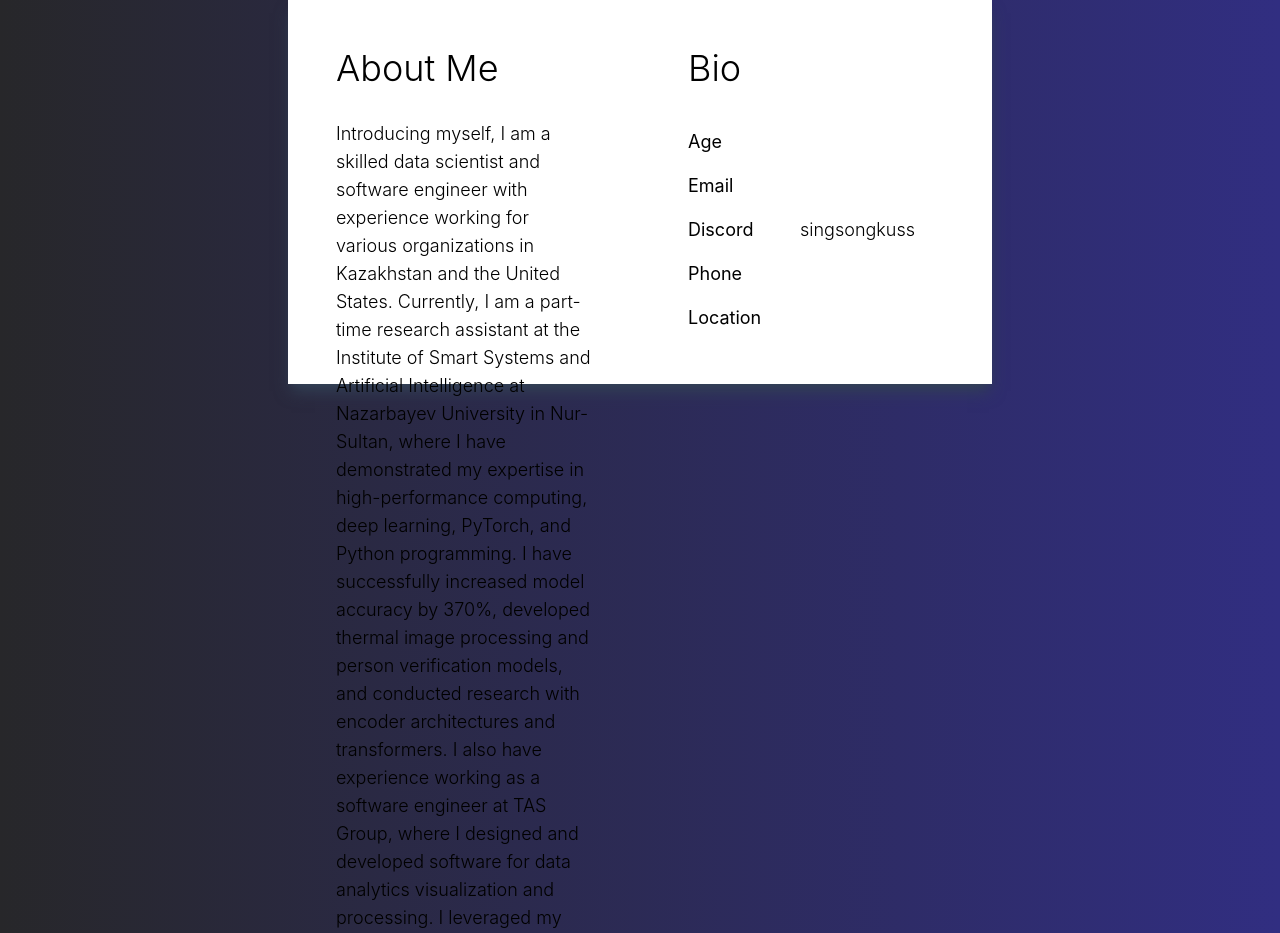
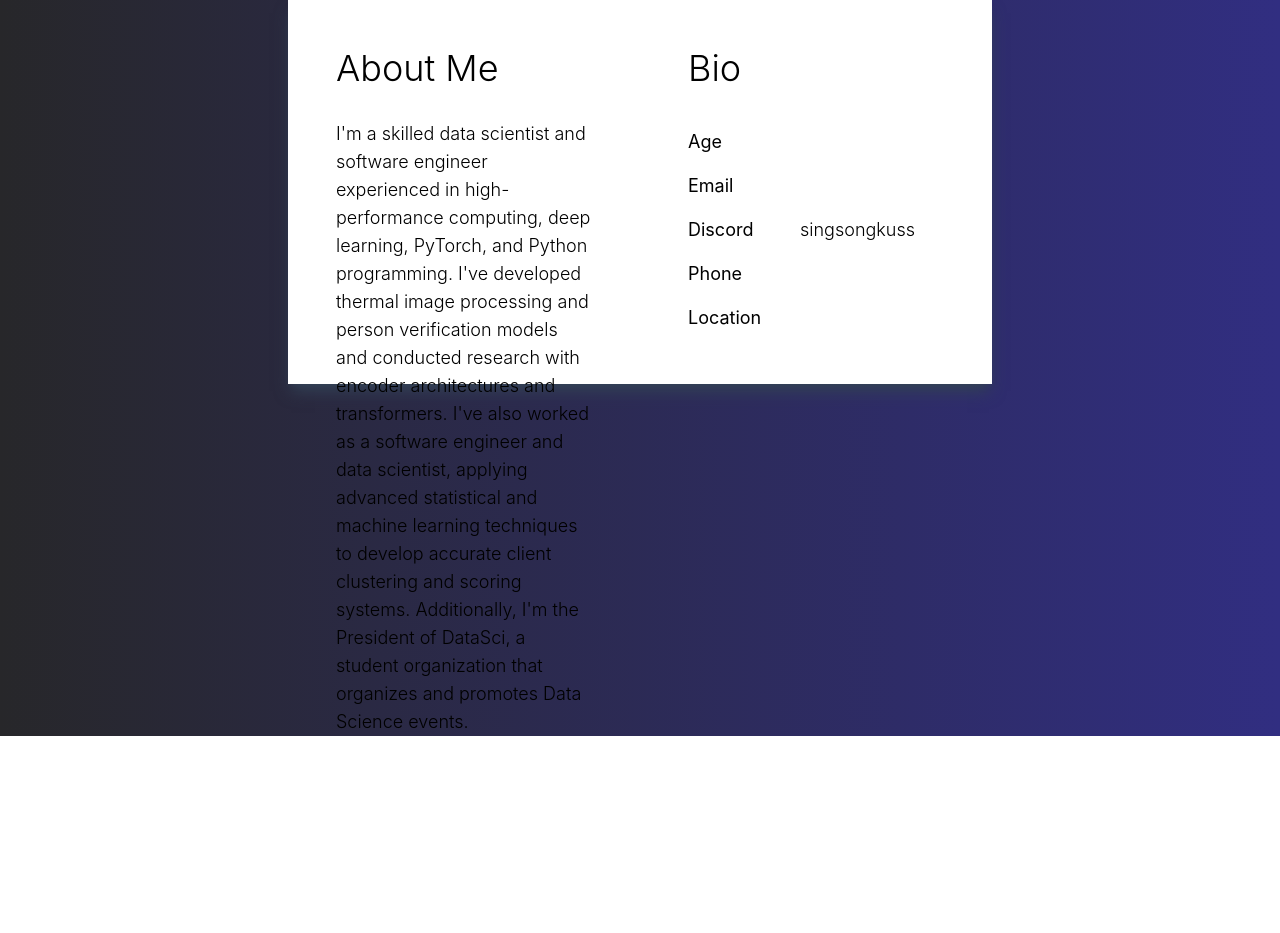
Before and after one commit to TimmyYun/timmyyun, a React (Create React App) app in the folder react-app/: page / in a window 1280 px wide. Shown: the part 680-1613 px from the top of the page. After the commit the page ends 1416 px from the top, so only its background shows below. Built offline with nearby package versions, Linux system fonts and the light colour scheme; no server answers.

Commit message:
Fixed deployment

```diff
--- a/react-app/src/pages/ProfilePage.js
+++ b/react-app/src/pages/ProfilePage.js
@@ -111,16 +111,7 @@ const ProfilePage = () => {
             <div className="w-1/2 p-12 font-light text-lg">
               <h2 className="text-4xl mb-8">About Me</h2>
               <p>
-              Introducing myself, I am a skilled data scientist and software engineer with experience working for various organizations in Kazakhstan and the United States. Currently, I am a part-time research assistant at the Institute of Smart Systems and Artificial Intelligence at Nazarbayev University in Nur-Sultan, where I have demonstrated my expertise in high-performance computing, deep learning, PyTorch, and Python programming. I have successfully increased model accuracy by 370%, developed thermal image processing and person verification models, and conducted research with encoder architectures and transformers.
-
-              I also have experience working as a software engineer at TAS Group, where I designed and developed software for data analytics visualization and processing. I leveraged my programming expertise to create responsive user interfaces, and utilized advanced technologies such as C#, .NET Framework, React.js, and SQL to deliver high-quality results to clients.
-
-              Furthermore, I have experience working as a data scientist, where I applied advanced statistical and machine learning techniques to develop accurate client clustering and scoring systems. I have a proven track record of conducting in-depth data analytics, identifying trends, patterns, and valuable insights, and communicating my findings in a clear and concise manner to drive meaningful results.
-
-              Additionally, I am the President of DataSci, a student organization that organizes and promotes Data Science events with a team of student volunteers. I secured funding and sponsorships, developed a growth strategy for the club, and increased engagement and knowledge-sharing among members and industry professionals. My skills in team management and leadership have been critical to the club's success.
-
-              In summary, I am a highly motivated and skilled professional with expertise in data science, software engineering, and team management. My technical skills, problem-solving abilities, and dedication to delivering high-quality results make me an asset to any organization.
-              </p>
+              I'm a skilled data scientist and software engineer experienced in high-performance computing, deep learning, PyTorch, and Python programming. I've developed thermal image processing and person verification models and conducted research with encoder architectures and transformers. I've also worked as a software engineer and data scientist, applying advanced statistical and machine learning techniques to develop accurate client clustering and scoring systems. Additionally, I'm the President of DataSci, a student organization that organizes and promotes Data Science events.              </p>
             </div>
             <div className="flex w-1/2 p-12 font-light text-lg">
               <div className="flex flex-col">
```
Also changed, not shown: 12 other files (tests, documents, lock files or other folders).
